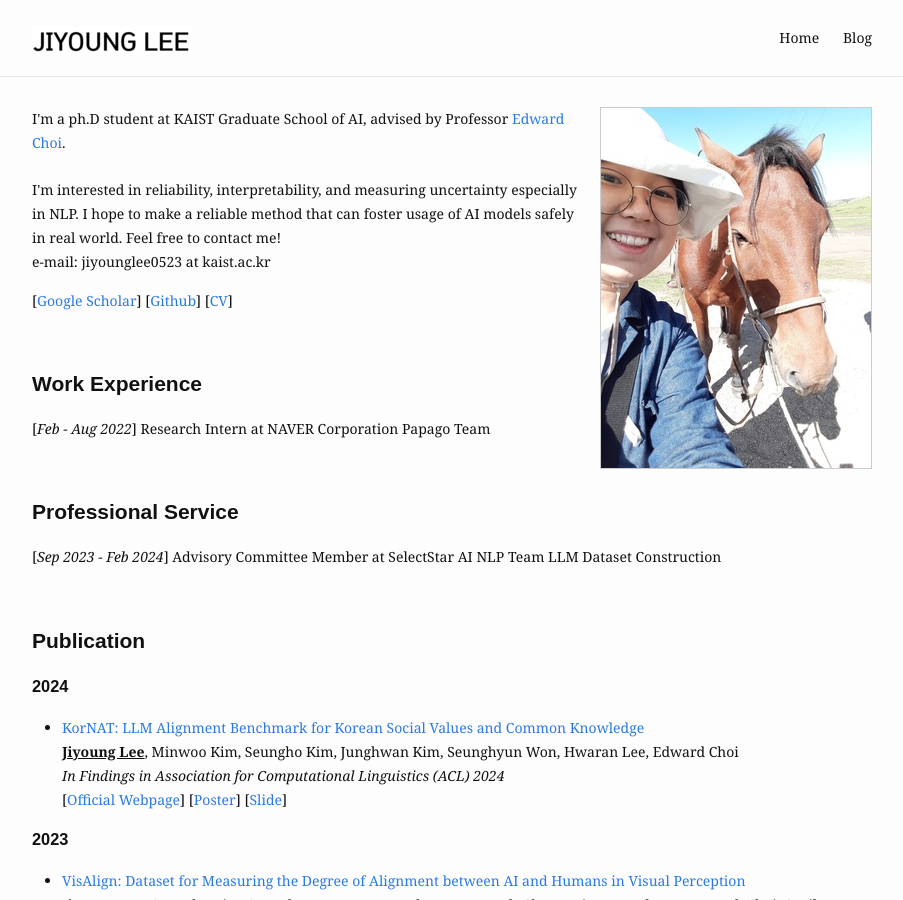
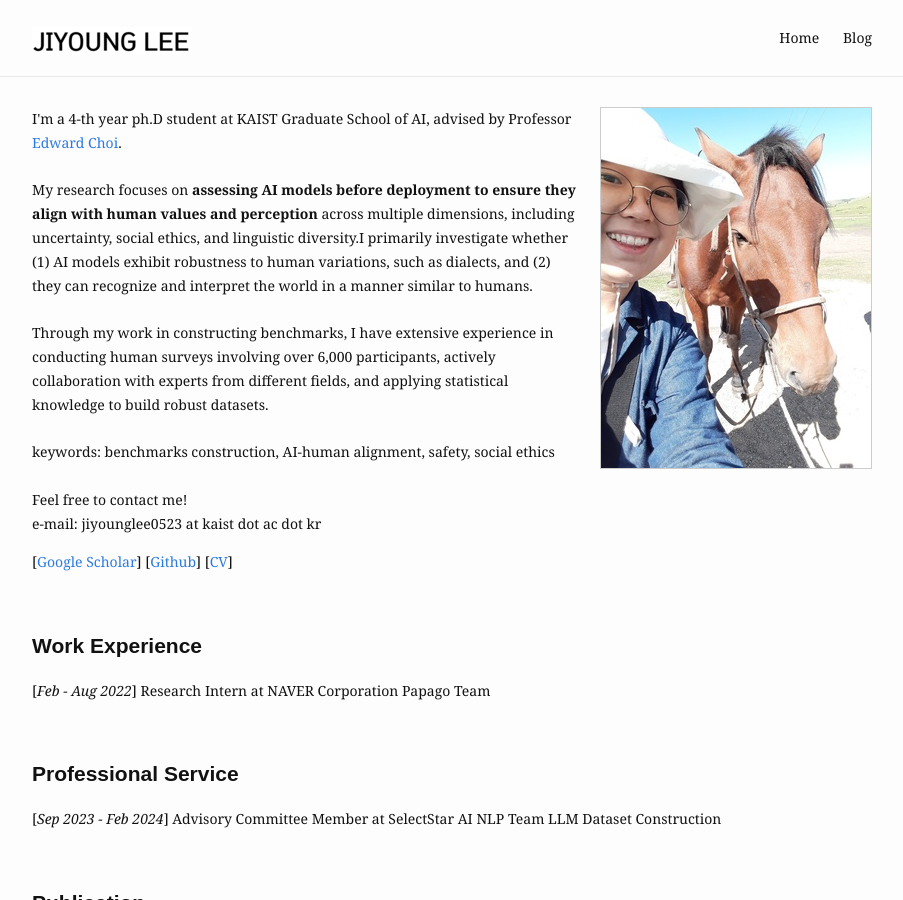
Before and after one commit to jiyounglee-0523/jiyounglee-0523.github.io, a Jekyll site: the page built from index.markdown, in a window 1280 px wide and 900 px high. Shown: the whole window, without its empty margins (188-1091 px from the left). Built offline with Jekyll 4.4.1, drawn with Linux system fonts in a browser that asks for light colours.

Commit message:
Oct 4 2024

```diff
--- a/index.markdown
+++ b/index.markdown
@@ -6,14 +6,24 @@ profile_picture:
 ---
 
 <p>
-  I'm a ph.D student at KAIST Graduate School of AI, advised by Professor <a href="https://mp2893.com/">Edward Choi</a>.
+  I'm a 4-th year ph.D student at KAIST Graduate School of AI, advised by Professor <a href="https://mp2893.com/">Edward Choi</a>.
   <br />
   <br />
-  I'm interested in reliability, interpretability, and measuring uncertainty especially in NLP. I hope to make a reliable method that can foster usage of AI models safely in real world.
-  Feel free to contact me!
-  <br />
-  e-mail: jiyounglee0523 at kaist.ac.kr
+    My research focuses on <b>assessing AI models before deployment to ensure they align with human values and perception</b> across multiple dimensions, including uncertainty, social ethics, and linguistic diversity.I primarily investigate whether (1) AI models exhibit robustness to human variations, such as dialects, and (2) they can recognize and interpret the world in a manner similar to humans.
+    <br/>
+    <br/>
+Through my work in constructing benchmarks, I have extensive experience in conducting human surveys involving over 6,000 participants, actively collaboration with experts from different fields, and applying statistical knowledge to build robust datasets.
+    <br/>
+    <br/>
+    keywords: benchmarks construction, AI-human alignment, safety, social ethics
+    <br/>
+    <br/>
+    Feel free to contact me!
+    <br/>
+    e-mail: jiyounglee0523 at kaist dot ac dot kr
 </p>
+
+
 
 [<a href="https://scholar.google.com/citations?user=1TtwcikAAAAJ&hl=ko">Google Scholar</a>] [<a href="https://github.com/jiyounglee-0523">Github</a>] [<a href="https://jiyounglee-0523.github.io/assets/CV.pdf">CV</a>]
 
```
Also changed, not shown: 1 other file.
